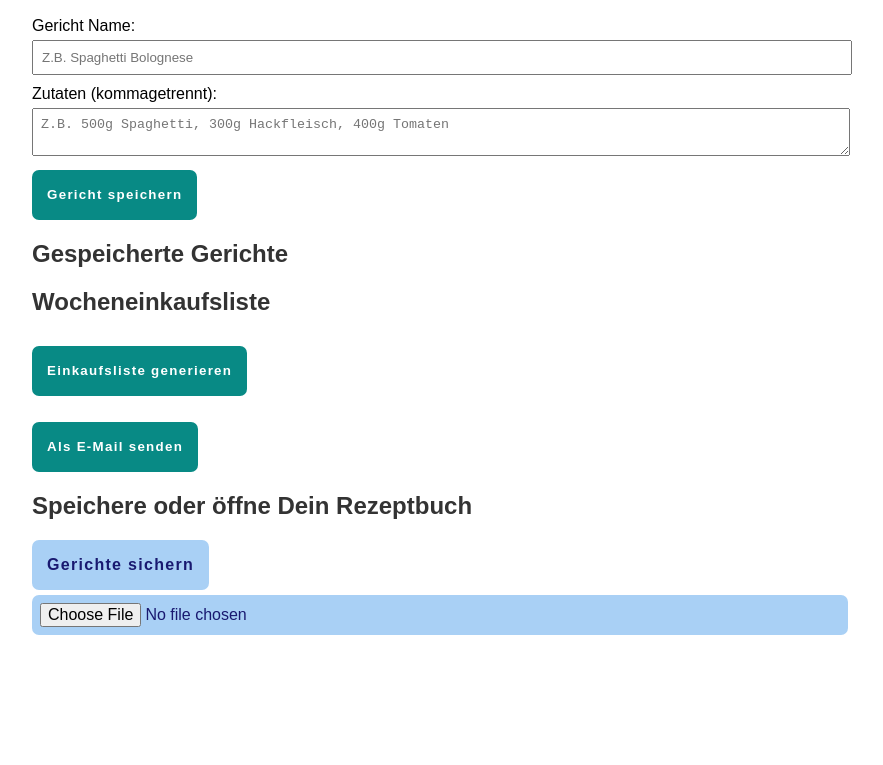
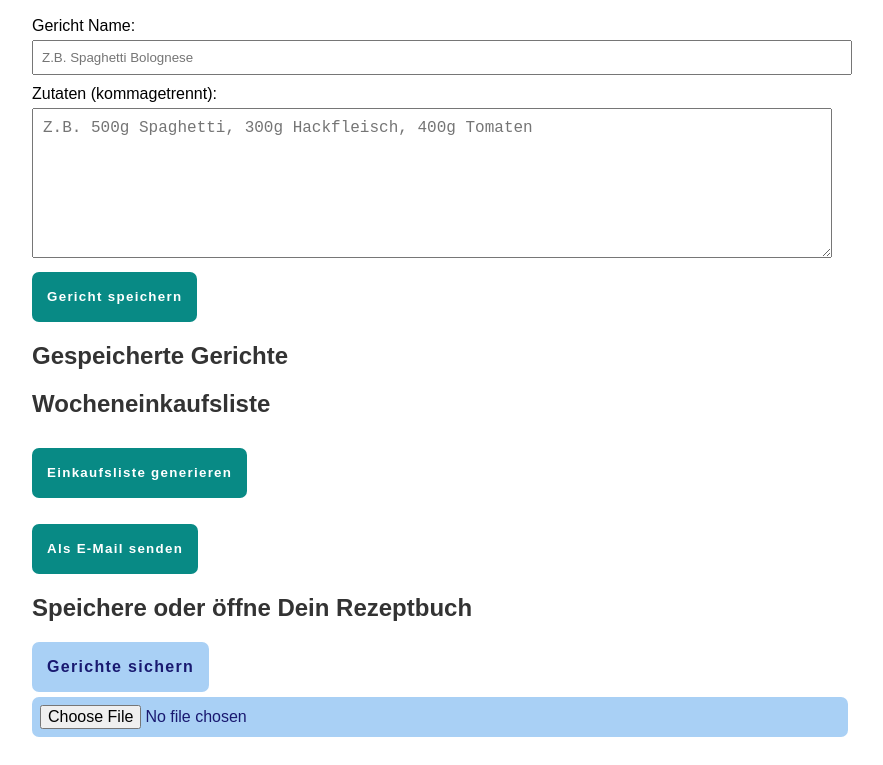
Before and after one commit to elxanth/Groceries, a website: page index.html in a window 1280 px wide. Shown: the part 139-904 px from the top of the page, without its empty margins (208-1091 px from the left). Before the commit the page ends 802 px from the top, so only its background shows below. Drawn offline with Linux system fonts and the light colour scheme.

Commit message:
Textfeld vergrößert

```diff
--- a/src/css/styles.css
+++ b/src/css/styles.css
@@ -17,6 +17,14 @@ input, select, textarea {
     padding: 8px;
     margin-top: 5px;
 }
+#meal-ingredients {
+    width: 100%; /* Breite auf 100% des Containers setzen */
+    height: 150px; /* Höhe des Textfelds einstellen */
+    padding: 10px; /* Innenabstand für mehr Platz innerhalb des Textfelds */
+    font-size: 16px; /* Schriftgröße im Textfeld */
+    box-sizing: border-box; /* Bezieht Padding und Border in die Gesamtgröße ein */
+}
+
 
 button {
     margin-top: 10px;
```
